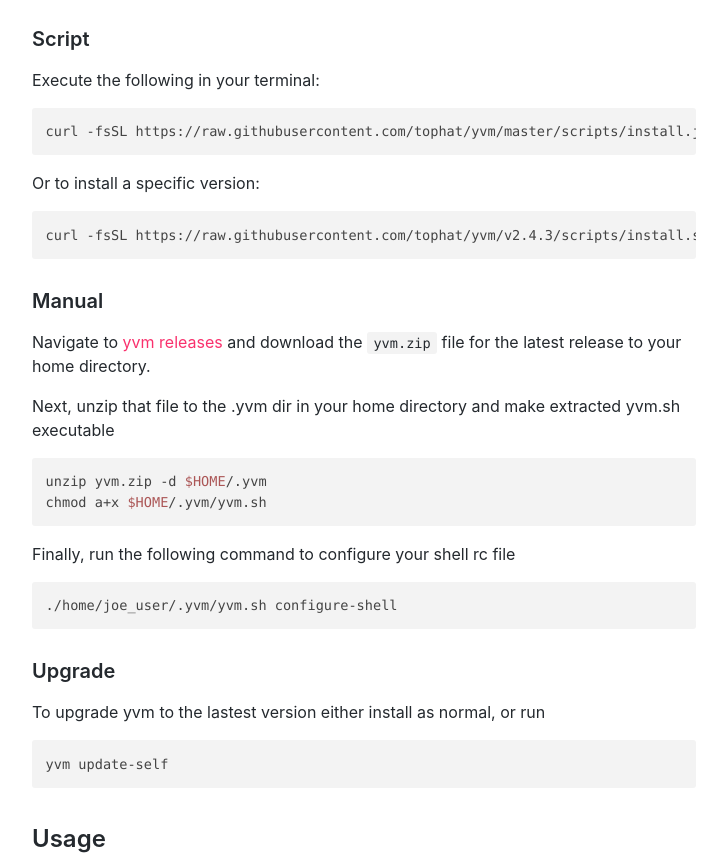
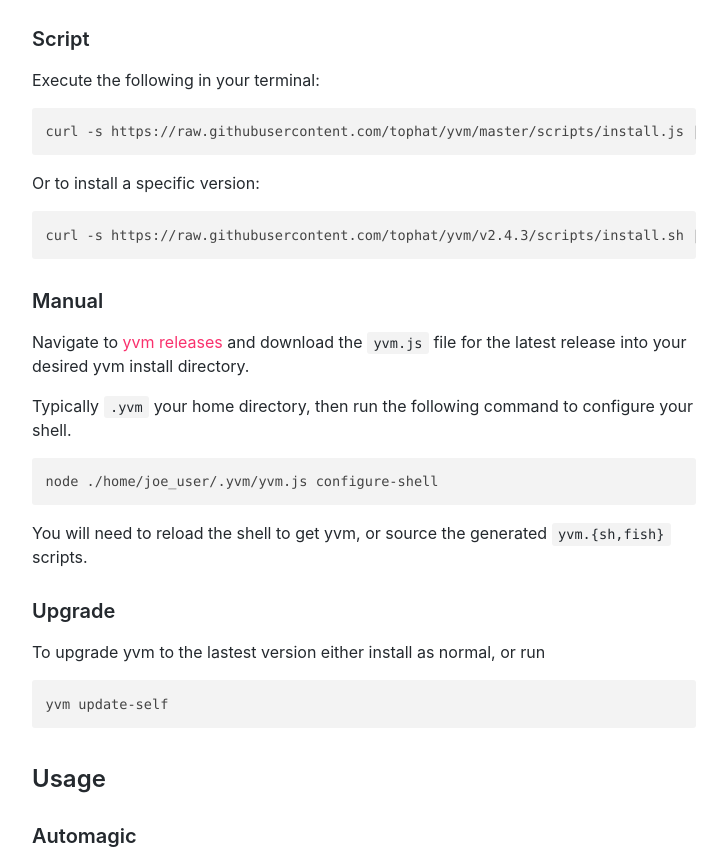
Before and after one commit to tophat/yvm, a plain HTML site: page docs/overview.html in a window 1280 px wide. Shown: the part 4320-5182 px from the top of the page, without its empty margins (276-1003 px from the left). Drawn offline with nearby package versions, Linux system fonts and the light colour scheme.

Commit message:
[skip ci]
Deploy website version based on 6faffbd245266e9cfbd5936637822818677c6885

```diff
--- a/docs/overview.html
+++ b/docs/overview.html
@@ -83,20 +83,17 @@
 </code></pre>
 <h3><a class="anchor" aria-hidden="true" id="script"></a><a href="#script" aria-hidden="true" class="hash-link"><svg class="hash-link-icon" aria-hidden="true" height="16" version="1.1" viewBox="0 0 16 16" width="16"><path fill-rule="evenodd" d="M4 9h1v1H4c-1.5 0-3-1.69-3-3.5S2.55 3 4 3h4c1.45 0 3 1.69 3 3.5 0 1.41-.91 2.72-2 3.25V8.59c.58-.45 1-1.27 1-2.09C10 5.22 8.98 4 8 4H4c-.98 0-2 1.22-2 2.5S3 9 4 9zm9-3h-1v1h1c1 0 2 1.22 2 2.5S13.98 12 13 12H9c-.98 0-2-1.22-2-2.5 0-.83.42-1.64 1-2.09V6.25c-1.09.53-2 1.84-2 3.25C6 11.31 7.55 13 9 13h4c1.45 0 3-1.69 3-3.5S14.5 6 13 6z"></path></svg></a>Script</h3>
 <p>Execute the following in your terminal:</p>
-<pre><code class="hljs css language-bash">curl -fsSL https://raw.githubusercontent.com/tophat/yvm/master/scripts/install.js | node
+<pre><code class="hljs css language-bash">curl -s https://raw.githubusercontent.com/tophat/yvm/master/scripts/install.js | node
 </code></pre>
 <p>Or to install a specific version:</p>
-<pre><code class="hljs css language-bash">curl -fsSL https://raw.githubusercontent.com/tophat/yvm/v2.4.3/scripts/install.sh | INSTALL_VERSION=<span class="hljs-string">"v2.4.3"</span> bash
+<pre><code class="hljs css language-bash">curl -s https://raw.githubusercontent.com/tophat/yvm/v2.4.3/scripts/install.sh | INSTALL_VERSION=<span class="hljs-string">"v2.4.3"</span> bash
 </code></pre>
 <h3><a class="anchor" aria-hidden="true" id="manual"></a><a href="#manual" aria-hidden="true" class="hash-link"><svg class="hash-link-icon" aria-hidden="true" height="16" version="1.1" viewBox="0 0 16 16" width="16"><path fill-rule="evenodd" d="M4 9h1v1H4c-1.5 0-3-1.69-3-3.5S2.55 3 4 3h4c1.45 0 3 1.69 3 3.5 0 1.41-.91 2.72-2 3.25V8.59c.58-.45 1-1.27 1-2.09C10 5.22 8.98 4 8 4H4c-.98 0-2 1.22-2 2.5S3 9 4 9zm9-3h-1v1h1c1 0 2 1.22 2 2.5S13.98 12 13 12H9c-.98 0-2-1.22-2-2.5 0-.83.42-1.64 1-2.09V6.25c-1.09.53-2 1.84-2 3.25C6 11.31 7.55 13 9 13h4c1.45 0 3-1.69 3-3.5S14.5 6 13 6z"></path></svg></a>Manual</h3>
-<p>Navigate to <a href="https://github.com/tophat/yvm/releases">yvm releases</a> and download the <code>yvm.zip</code> file for the latest release to your home directory.</p>
-<p>Next, unzip that file to the .yvm dir in your home directory and make extracted yvm.sh executable</p>
-<pre><code class="hljs css language-bash">unzip yvm.zip -d <span class="hljs-variable">$HOME</span>/.yvm
-chmod a+x <span class="hljs-variable">$HOME</span>/.yvm/yvm.sh
+<p>Navigate to <a href="https://github.com/tophat/yvm/releases">yvm releases</a> and download the <code>yvm.js</code> file for the latest release into your desired yvm install directory.</p>
+<p>Typically <code>.yvm</code> your home directory, then run the following command to configure your shell.</p>
+<pre><code class="hljs css language-bash">node ./home/joe_user/.yvm/yvm.js configure-shell
 </code></pre>
-<p>Finally, run the following command to configure your shell rc file</p>
-<pre><code class="hljs css language-bash">./home/joe_user/.yvm/yvm.sh configure-shell
-</code></pre>
+<p>You will need to reload the shell to get yvm, or source the generated <code>yvm.{sh,fish}</code> scripts.</p>
 <h3><a class="anchor" aria-hidden="true" id="upgrade"></a><a href="#upgrade" aria-hidden="true" class="hash-link"><svg class="hash-link-icon" aria-hidden="true" height="16" version="1.1" viewBox="0 0 16 16" width="16"><path fill-rule="evenodd" d="M4 9h1v1H4c-1.5 0-3-1.69-3-3.5S2.55 3 4 3h4c1.45 0 3 1.69 3 3.5 0 1.41-.91 2.72-2 3.25V8.59c.58-.45 1-1.27 1-2.09C10 5.22 8.98 4 8 4H4c-.98 0-2 1.22-2 2.5S3 9 4 9zm9-3h-1v1h1c1 0 2 1.22 2 2.5S13.98 12 13 12H9c-.98 0-2-1.22-2-2.5 0-.83.42-1.64 1-2.09V6.25c-1.09.53-2 1.84-2 3.25C6 11.31 7.55 13 9 13h4c1.45 0 3-1.69 3-3.5S14.5 6 13 6z"></path></svg></a>Upgrade</h3>
 <p>To upgrade yvm to the lastest version either install as normal, or run</p>
 <pre><code class="hljs css language-bash">yvm update-self
```
Also changed, not shown: docs/overview/index.html (+6 -9 lines).
